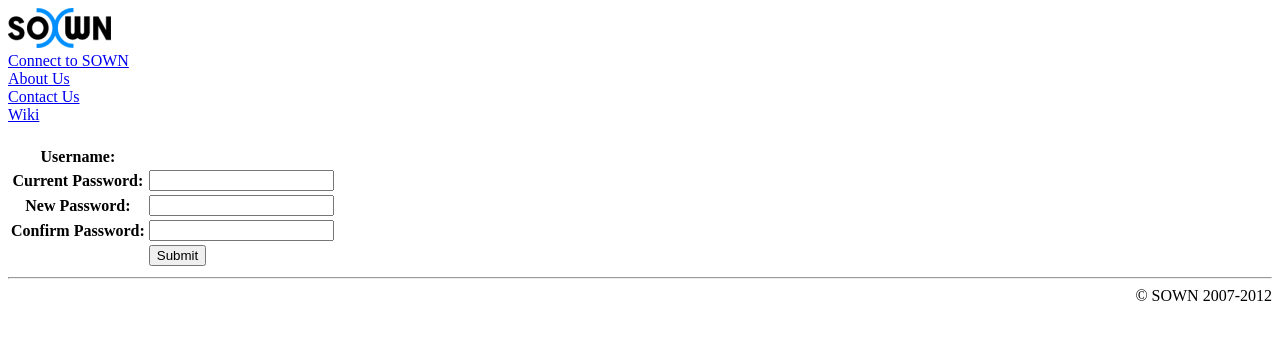
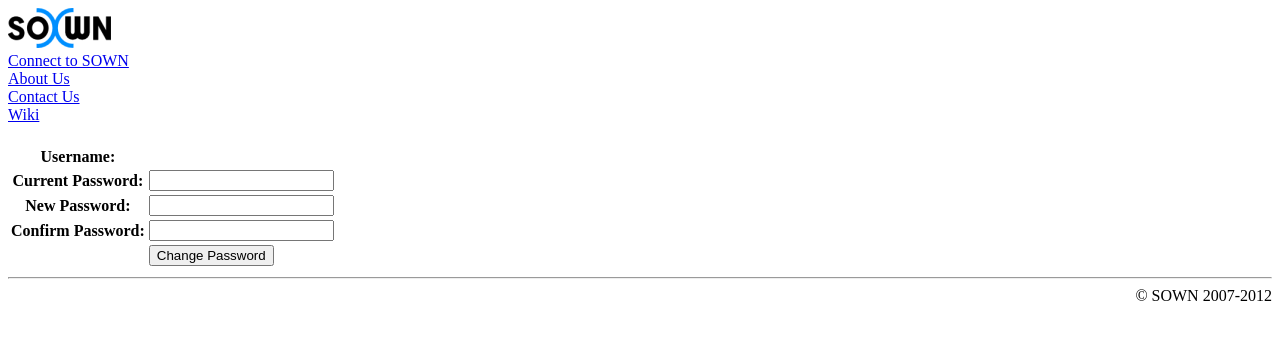
Before and after one commit to sown/node_control, a PHP site: template application/views/pages/change_password.php in a window 1280 px wide. Shown: the top 340 px of the page. Run offline with PHP 8.4, Linux system fonts and the light colour scheme; the template is opened without the code that fills it, so the values that code supplies are empty; some libraries are stand-ins or nearby versions.

Commit message:
Fixed table code for change_password view form

```diff
--- a/application/views/pages/change_password.php
+++ b/application/views/pages/change_password.php
@@ -10,9 +10,9 @@ foreach($info as $class => $classinfo)
 <form method="POST">
 	<table>
 		<tr><th>Username:</th><td><?= $username ?></td></th>
-		<tr><th>Current Password:</th><td><input name='oldpassword' type='password' /></td></th>
-		<tr><th>New Password:</th><td><input name='password1' type='password' /></td></th>
-		<tr><th>Confirm Password:</th><td><input name='password2' type='password' /></td></th>
-		<tr><th></th><td><input type='submit' /></td></th>
+		<tr><th>Current Password:</th><td><input name='oldpassword' type='password' /></td></tr>
+		<tr><th>New Password:</th><td><input name='password1' type='password' /></td></tr>
+		<tr><th>Confirm Password:</th><td><input name='password2' type='password' /></td></tr>
+		<tr><th></th><td><input type='submit' name='submit' value='Change Password' /></td></tr>
 	</table>
 </form>
```
